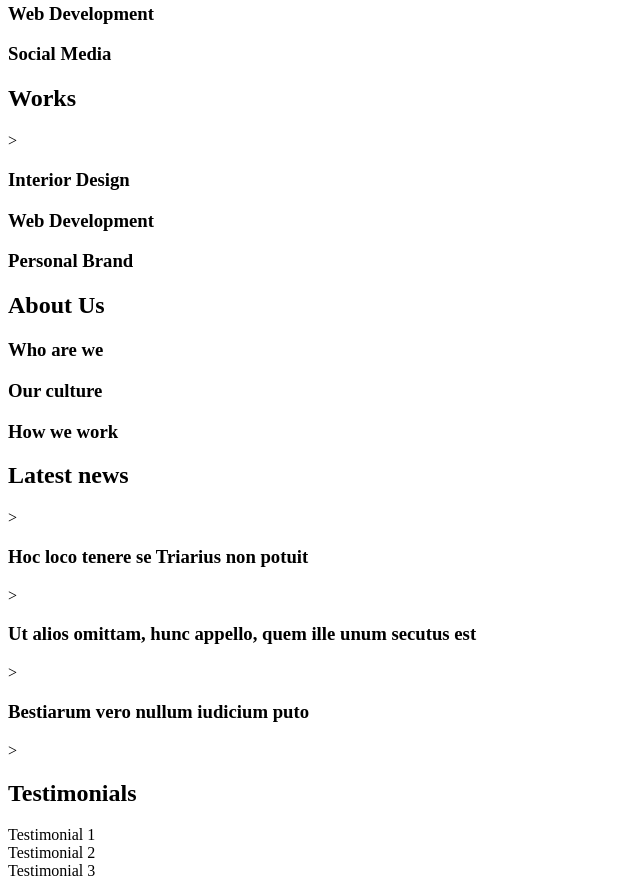
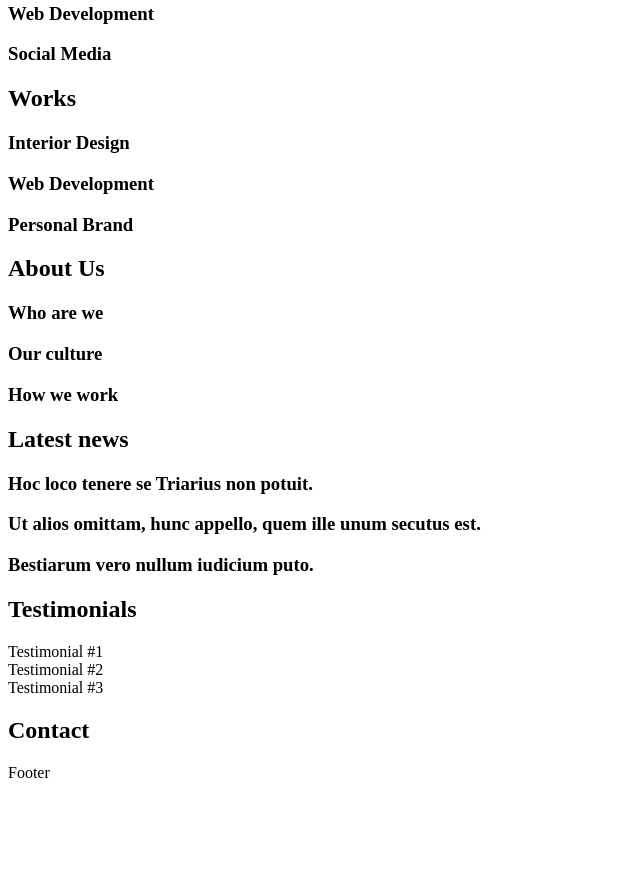
Before and after one commit to ronroeandassociates/holbertonschool-web_front_end, a plain HTML site: page 0x00-html_advanced/10-index.html in a window 1280 px wide. Shown: the part 334-1217 px from the top of the page, without its empty margins (0-640 px from the left). After the commit the page ends 1124 px from the top, so only its background shows below. Drawn offline with Linux system fonts and the light colour scheme.

Commit message:
cleaned up some stuff

```diff
--- a/0x00-html_advanced/10-index.html
+++ b/0x00-html_advanced/10-index.html
@@ -17,7 +17,9 @@
     </header>
     <main>
       <h1>Homepage</h1>
-      <section><h2>We help you build your brand!</h2></section>
+      <section>
+        <h2>We help you build your brand!</h2>
+      </section>
       <section>
         <h2>Services</h2>
         <h3>Design & Concept</h3>
@@ -29,10 +31,15 @@
       </section>
       <section>
         <h2>Works</h2>
-        >
-        <article><h3>Interior Design</h3></article>
-        <article><h3>Web Development</h3></article>
-        <article><h3>Personal Brand</h3></article>
+        <article>
+          <h3>Interior Design</h3>
+        </article>
+        <article>
+          <h3>Web Development</h3>
+        </article>
+        <article>
+          <h3>Personal Brand</h3>
+        </article>
       </section>
       <section>
         <h2>About Us</h2>
@@ -42,27 +49,25 @@
       </section>
       <section>
         <h2>Latest news</h2>
-        >
         <article>
-          <h3>Hoc loco tenere se Triarius non potuit</h3>
-          >
+          <h3>Hoc loco tenere se Triarius non potuit.</h3>
         </article>
         <article>
-          <h3>Ut alios omittam, hunc appello, quem ille unum secutus est</h3>
-          >
+          <h3>Ut alios omittam, hunc appello, quem ille unum secutus est.</h3>
         </article>
         <article>
-          <h3>Bestiarum vero nullum iudicium puto</h3>
-          >
+          <h3>Bestiarum vero nullum iudicium puto.</h3>
         </article>
       </section>
       <section>
         <h2>Testimonials</h2>
-        <article>Testimonial 1</article>
-        <article>Testimonial 2</article>
-        <article>Testimonial 3</article>
+        <article>Testimonial #1</article>
+        <article>Testimonial #2</article>
+        <article>Testimonial #3</article>
       </section>
-      <section><h2>Contact</h2></section>
+      <section>
+        <h2>Contact</h2>
+      </section>
     </main>
     <footer>Footer</footer>
   </body>
```
